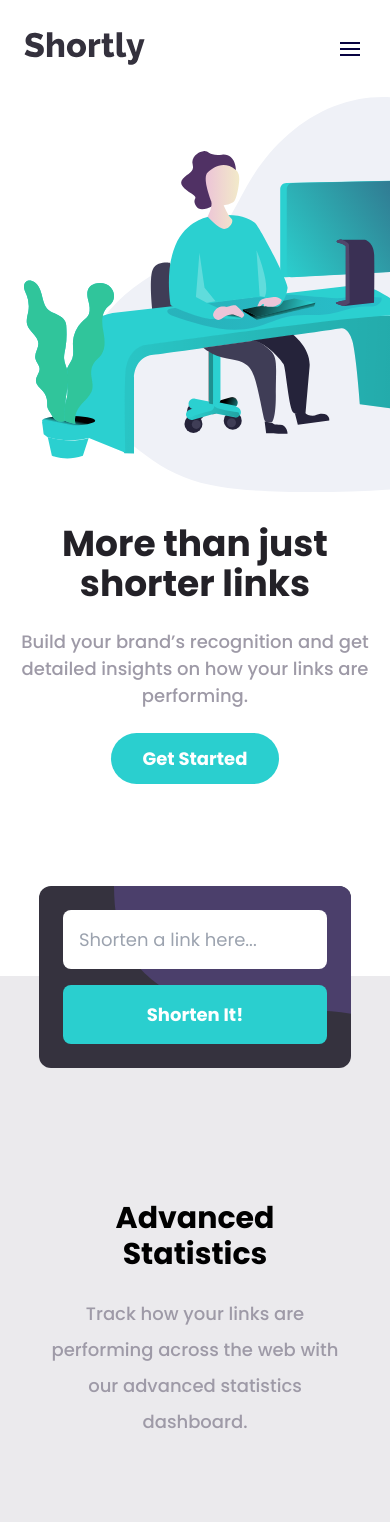
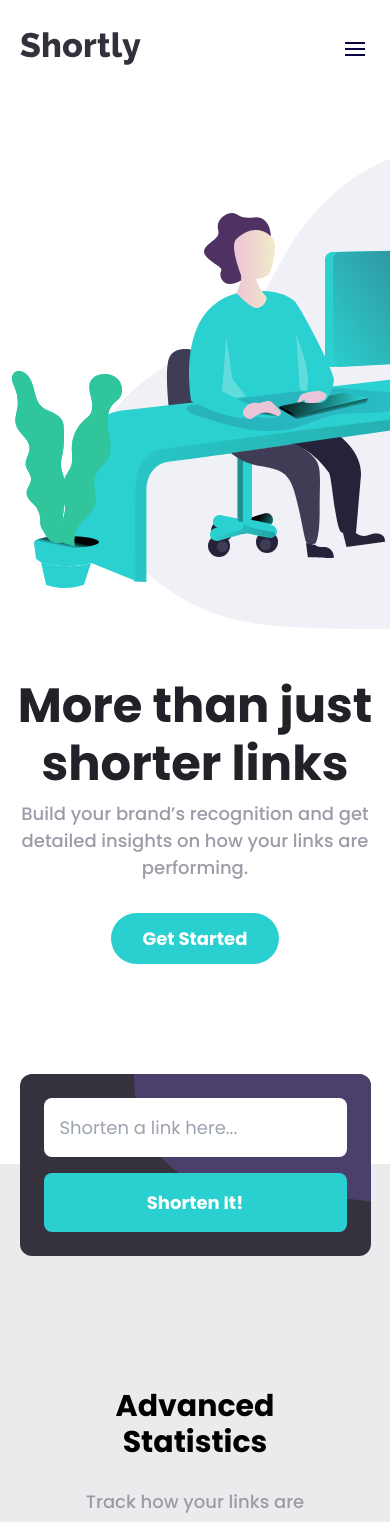
Before and after one commit to iplus-plus/fm_url_shortening, a React (Vite) app: page / in a window 390 px wide. Shown: the top 1522 px of the page. Built offline with nearby package versions, Linux system fonts and the light colour scheme.

Commit message:
Fix some bug in responsive

```diff
--- a/src/components/Benefit.jsx
+++ b/src/components/Benefit.jsx
@@ -32,9 +32,9 @@ const BENEFIT_DATA = [
 ];
 const Benefit = () => {
     return (
-        <section className="relative bg-[var(--purple-transparent)] pt-8 pb-52 px-6">
+        <section className="relative bg-[var(--purple-transparent)] pt-8 pb-52">
             <InputLink />
-            <div className="text-center mt-48 mb-32 px-6 max-w-screen-xl mx-auto">
+            <div className="text-center mt-48 mb-32 px-6 center">
                 <h2 className="font-bold text-3xl mb-6 lg:text-4xl">
                     Advanced Statistics
                 </h2>
@@ -49,11 +49,11 @@ const Benefit = () => {
 };
 const InputLink = () => {
     return (
-        <form className="bg-[var(--gray-900)] absolute -top-[90px] lg:-top-[75px] w-[80%] lg:max-w-screen-xl rounded-xl left-0 right-0 mx-auto">
+        <form className="bg-[var(--gray-900)] absolute -top-[90px] lg:-top-[75px] rounded-xl left-0 right-0 center">
             <div className="p-6 bgInput lg:p-12 rounded-xl flex flex-col gap-4 bg-no-repeat bg-right-top *:rounded-lg lg:flex-row">
                 <input
                     type="text"
-                    className="block p-4 lg:flex-1"
+                    className="block p-4 w-auto lg:flex-1"
                     placeholder="Shorten a link here..."
                 />
                 <button className="bg-[var(--blue-400)] p-4 capitalize font-bold text-white">
@@ -66,7 +66,7 @@ const InputLink = () => {
 
 const BenefitList = () => {
     return (
-        <div className="flex flex-col lg:flex-row max-w-screen-xl mx-auto">
+        <div className="flex flex-col lg:flex-row center">
             {BENEFIT_DATA.map(b => (
                 <div className="flex flex-col lg:flex-row" key={b.id}>
                     <div
--- a/src/components/Footer.jsx
+++ b/src/components/Footer.jsx
@@ -22,7 +22,7 @@ const SOCIAL_ICON = [facebookIcon, twitterIcon, pinterestIcon, instagramIcon];
 const Footer = () => {
     return (
         <footer className="bg-[var(--gray-950)] py-16 text-center lg:text-left">
-            <div className="flex px-6 flex-col items-center gap-14 max-w-screen-xl mx-auto text-white lg:flex-row lg:justify-between lg:items-start">
+            <div className="flex flex-col items-center gap-14 center text-white lg:flex-row lg:justify-between lg:items-start">
                 <p className="font-bold text-3xl capitalize">shortly</p>
                 <div className="flex flex-col gap-12 lg:gap-20 lg:flex-row">
                     {FOOTER_DATA.map(f => (
@@ -43,8 +43,8 @@ const Footer = () => {
                         </div>
                     ))}
                     <div className="flex gap-6">
-                        {SOCIAL_ICON.map(s => (
-                            <a key={s}>
+                        {SOCIAL_ICON.map((s, i) => (
+                            <a key={i}>
                                 <img className="size-7" src={s} />
                             </a>
                         ))}
--- a/src/components/Hero.jsx
+++ b/src/components/Hero.jsx
@@ -1,25 +1,22 @@
-import React from "react";
-import HERO_IMAGE from "../assets/images/illustration-working.svg";
+const Hero = () => {
 
-const Hero = () => {
     return (
-        <section className="flex flex-col lg:flex-row-reverse gap-8 lg:gap-4 lg:justify-between lg:items-center max-w-screen-xl mx-auto overflow-x-hidden pb-48 lg:pt-8">
-            <img
-                className="block h-auto w-full lg:mx-0 ml-6 lg:ml-0 min-w-[600px] lg:px-0 basis-2/5"
-                src={HERO_IMAGE}
-                alt="Illustration of a person working at a desk with a monitor and plants"
-            />
-            <div className="text-center lg:text-left basis-7/12">
-                <h1 className="max-w-[14ch] text-4xl lg:text-7xl text-[var(--gray-950)] mx-auto lg:mx-0 font-bold leading-10">
+        <section className="overflow-x-hidden">
+
+            <div className="lg:ml-[5%] flex flex-col lg:flex-row-reverse gap-12 lg:items-center items-center w-full justify-center lg:justify-between pb-[200px] pt-[50px] overflow-x-hidden">
+                <div className="max-md:ml-6 heroBg h-[482px] w-full md:w-[750px] lg:min-w-[600px] bg-no-repeat object-left"></div>
+                <div className="lg:basis-[60%] flex-1 text-center lg:text-left">
+                    <h1 className="text-5xl text-[var(--gray-950)] lg:text-7xl max-w-[14ch] font-bold leading-[1.2] lg:mx-0 mx-auto">
                         More than just shorter links
                     </h1>
-                <p className="py-6 max-w-[40ch] mx-auto lg:mx-0 text-[var(--gray-500)] font-medium lg:max-w-none lg:mx-0 lg:py-0 lg:pt-4 lg:max-w-[70%] lg:pb-8">
-                    Build your brand’s recognition and get detailed insights on
-                    how your links are performing.
+                    <p className="mt-2 mb-8 mx-auto md:max-w-[85%] lg:mx-0 text-[var(--gray-500)] font-medium">
+                        Build your brand’s recognition and get detailed insights
+                        on how your links are performing.
                     </p>
                     <button className="capitalize bg-[var(--blue-400)] py-3 px-8 rounded-full text-white font-bold">
                         get started
                     </button>
+                </div>
             </div>
         </section>
     );
--- a/src/components/Navbar.jsx
+++ b/src/components/Navbar.jsx
@@ -7,8 +7,8 @@ const NAV_LINKS_AUTH = ["Login", "Sign Up"];
 const Navbar = () => {
     const [navOpen, setNavOpen] = useState(false);
     return (
-        <header className="px-6 py-8 relative">
-            <div className="flex items-center justify-between lg:justify-start gap-12 max-w-screen-xl mx-auto">
+        <header className="py-8 relative">
+            <div className="flex items-center justify-between lg:justify-start gap-12 center">
                 <img className="" src={LOGO} alt="logo" />
                 <Nav navOpen={navOpen} setNavOpen={setNavOpen} />
                 <button
--- a/src/index.css
+++ b/src/index.css
@@ -20,6 +20,12 @@ body {
     font-size: 18px;
 }
 
+.center {
+    margin-inline: 5%;
+}
+.heroBg{
+  background-image: url('./assets/images/illustration-working.svg');
+}
 .bgBoost {
     background-image: url("./assets/images/bg-boost-mobile.svg");
 }
```
Lines whose indentation alone changed are shown as unchanged.
